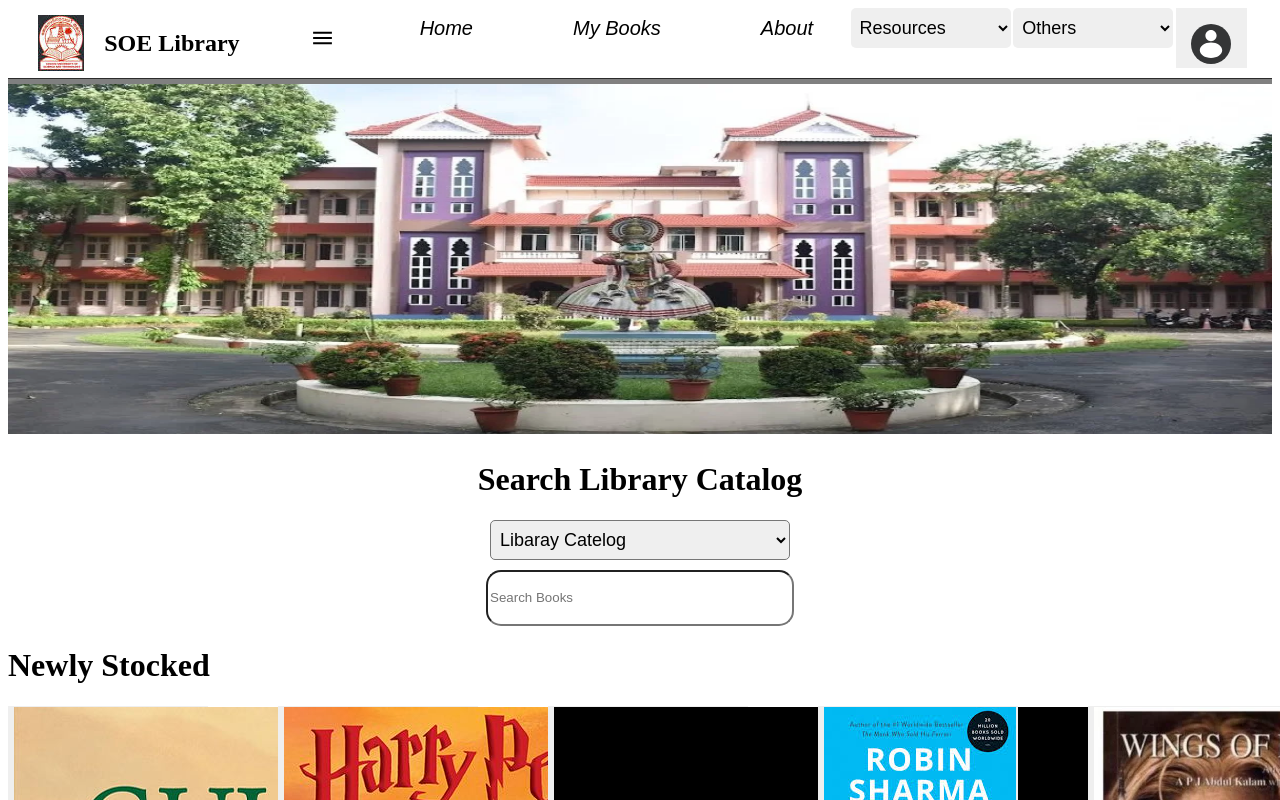
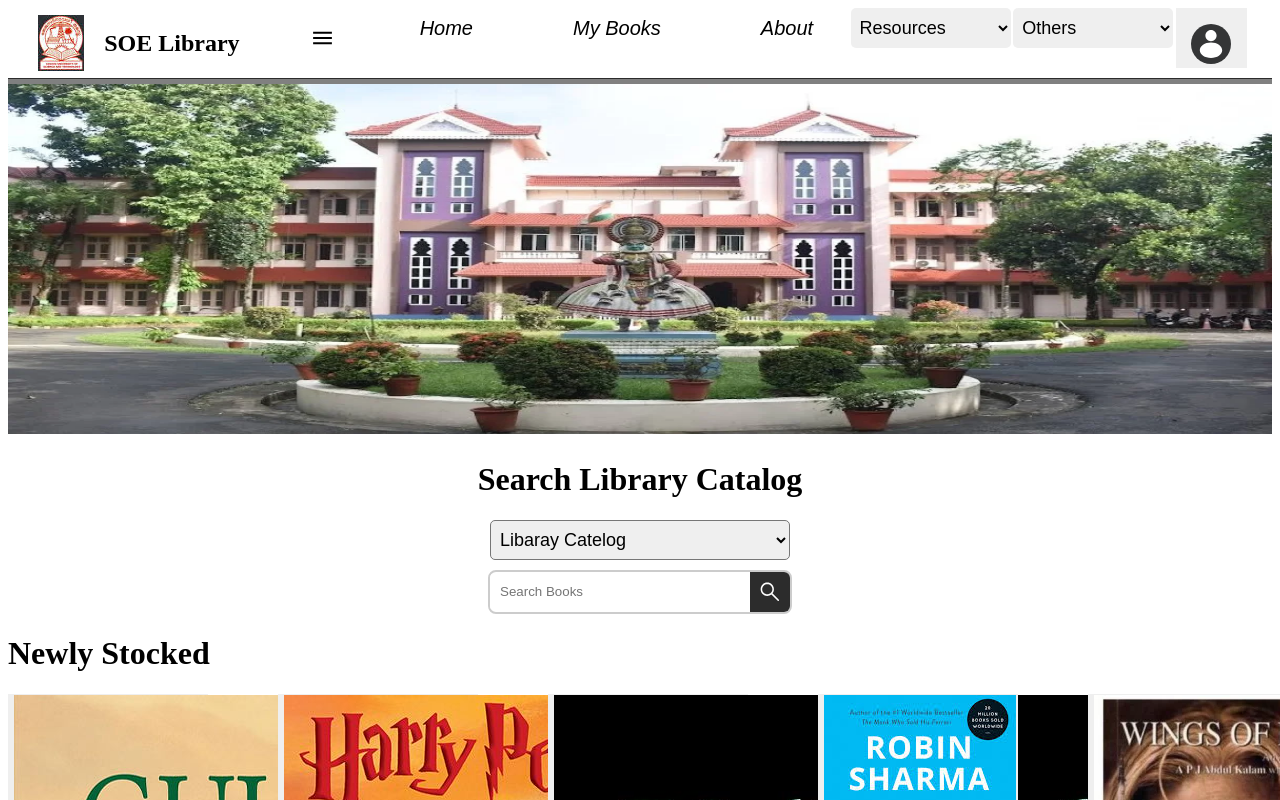
Before and after one commit to divyanshuraj1095/LMS-frontend, a React (Vite) app in the folder library/: page / in a window 1280 px wide. Shown: the top 800 px of the page. Built offline with nearby package versions, Linux system fonts and the light colour scheme.

Commit message:
fifth commit

```diff
--- a/library/src/Components/SearchCatalog.jsx
+++ b/library/src/Components/SearchCatalog.jsx
@@ -32,14 +32,32 @@ return(<>
 
             </div>
 
+            <div >
 
-             {/* <div className='searchbox'>
-                 <img src={searchIcon} alt='search-icon' />
-             </div> */}
-            <input
+            {/* <input
              type='text'
              className='searchinput'
              placeholder='Search Books'/>
+                 <div className='searchbox'>
+                  <button className='button'>
+                 <img src={searchIcon} alt='search-icon' />
+                 </button>
+                 </div>
+             </div> */}
+             <div className="search-container">
+    <input
+        type="text"
+        className="search-input"
+        placeholder="Search Books"
+        />
+       <button className="search-button">
+        <img src={searchIcon} alt="Search Icon" />
+    </button>
+    </div>
+
+
+
+                </div>
                 </div>
 
 </>)
--- a/library/src/index.css
+++ b/library/src/index.css
@@ -63,7 +63,8 @@
 .searchbox{
     width: fit-content;
     height: 50px;
-    background-color: green;
+    /* background-color: green; */
+    background-color: #2c2c2c;
     border-radius: 18px;
     display: flex;
     align-items: center;
@@ -243,3 +244,41 @@
    width: fit-content;
    cursor: pointer;
 }
+/* Flexbox for input and button */
+.search-container {
+    display: flex;
+    align-items: center;
+    border: 2px solid #ccc;
+    border-radius: 8px;
+    overflow: hidden;
+    width: 300px; /* Adjust as needed */
+}
+
+/* Input Box Styling */
+.search-input {
+    flex: 1;
+    padding: 10px;
+    border: none;
+    outline: none;
+}
+
+/* Search Button Styling */
+.search-button {
+    background: #2c2c2c;
+    border: none;
+    padding: 10px;
+    cursor: pointer;
+    display: flex;
+    align-items: center;
+    justify-content: center;
+}
+
+.search-button img {
+    width: 20px;
+    height: 20px;
+}
+
+/* Button Hover Effect */
+.search-button:hover {
+    background: #0056b3;
+}
```
